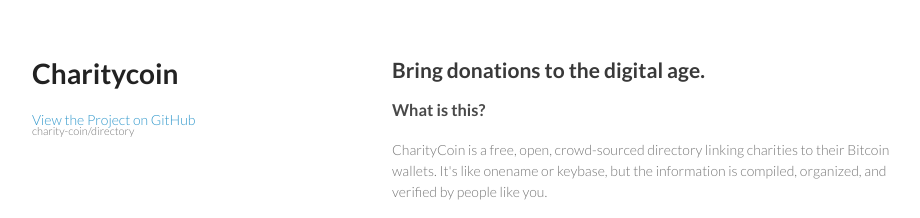
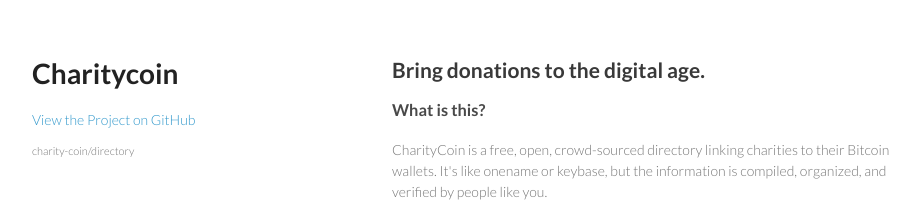
Before and after one commit to charitycoin/directory, a plain HTML site: page index.html in a window 1280 px wide. Shown: the top 218 px of the page, without its empty margins (178-1098 px from the left). Drawn offline with Linux system fonts and the light colour scheme.

Commit message:
Update index.html

```diff
--- a/index.html
+++ b/index.html
@@ -18,7 +18,7 @@
         <h1>Charitycoin</h1>
         <p></p>
 
-        <p class="view"><a href="https://github.com/charity-coin/directory"><h4></h4>View the Project on GitHub</h4> <small>charity-coin/directory</small></a></p>
+        <p class="view"><a href="https://github.com/charity-coin/directory"><h4>View the Project on GitHub</h4> <small>charity-coin/directory</small></a></p>
       </header>
       <section>
         <h2>
```
